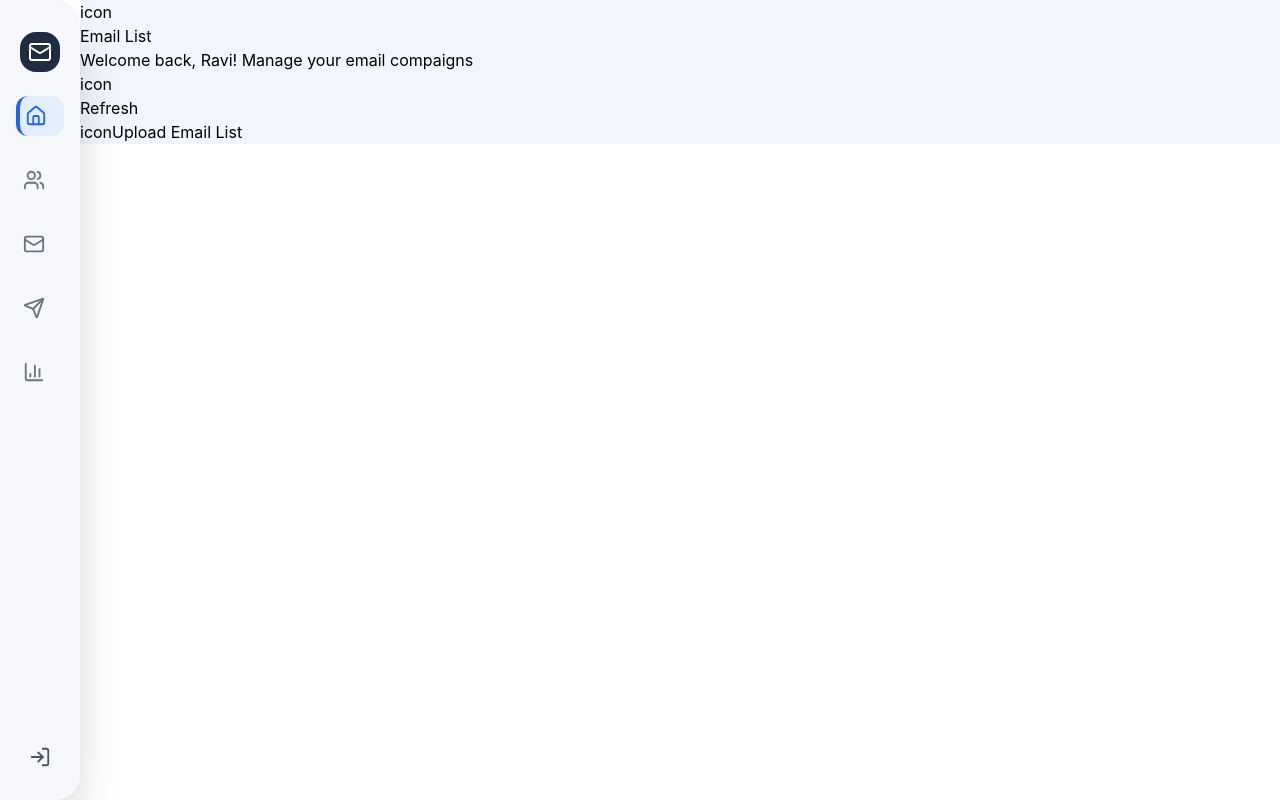
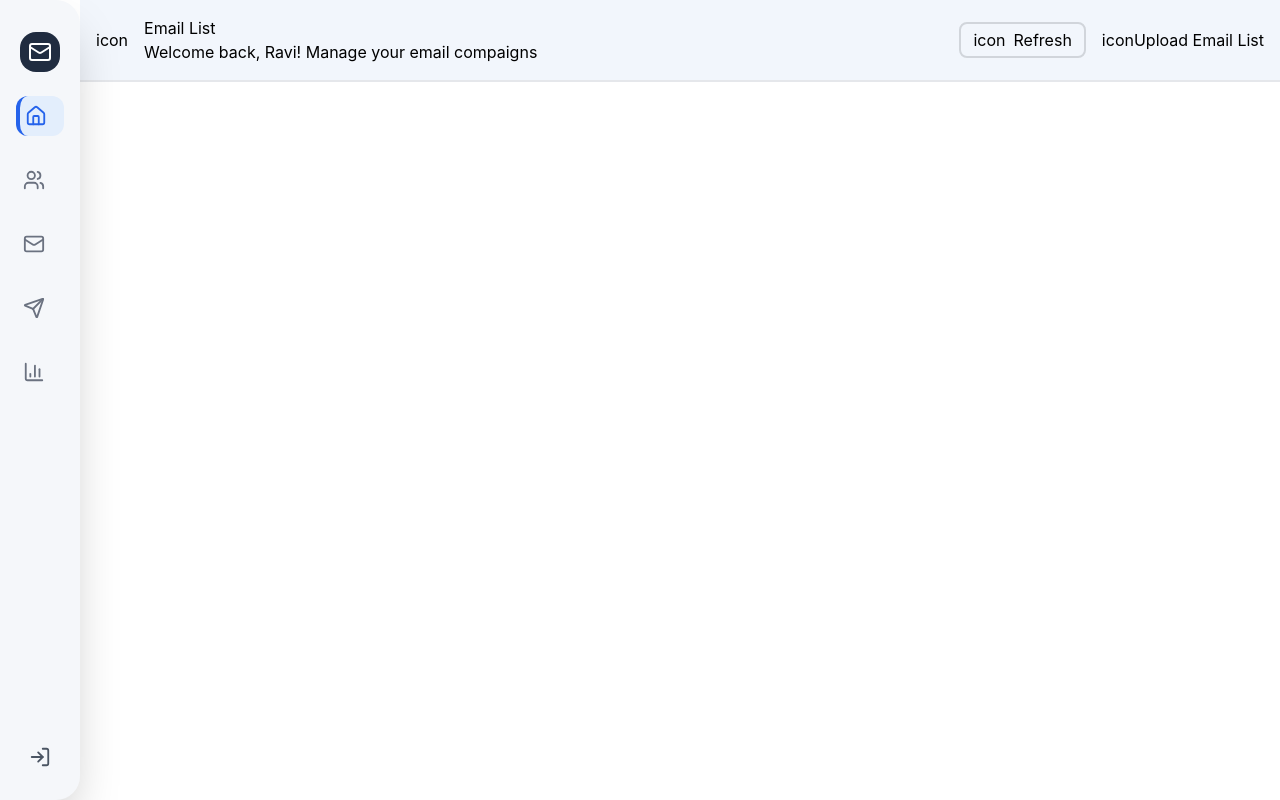
Before and after one commit to techieshruti/Globopersona-project-Frontend-UI-Redesign, a React (Vite) app: page / in a window 1280 px wide. Built offline with nearby package versions, Linux system fonts and the light colour scheme.

Commit message:
added email header details

```diff
--- a/src/components/Email List/EmailHeader.jsx
+++ b/src/components/Email List/EmailHeader.jsx
@@ -2,9 +2,9 @@ import React from 'react'
 
 const EmailHeader = () => {
   return (
-    <div className='bg-[#f2f6fc] ml-20'>
+    <div className='p-4 flex justify-between items-center border-b-2 border-gray-200'>
         {/*Left */}
-        <div>
+        <div className='flex gap-4 items-center'>
             <h1>icon</h1>
             <div>
                 <h1>Email List</h1>
@@ -12,8 +12,8 @@ const EmailHeader = () => {
             </div>
         </div>
         {/* Right */}
-        <div>
-            <div>
+        <div className='flex gap-4 items-center'>
+            <div className='flex gap-2 items-center border-2 border-gray-300 px-3 py-1 rounded-lg'>
                 <h1>icon</h1>
                 <h1>Refresh</h1>
             </div>
--- a/src/components/Email List/EmailList.jsx
+++ b/src/components/Email List/EmailList.jsx
@@ -5,8 +5,10 @@ import Sidebar from '../layout/Sidebar'
 const EmailList = () => {
   return (
     <div>
-        <Sidebar/>
+      <Sidebar/>
+      <div className='bg-[#f2f6fc] ml-20'>
         <EmailHeader/>
+     </div>
     </div>
   )
 }
```
